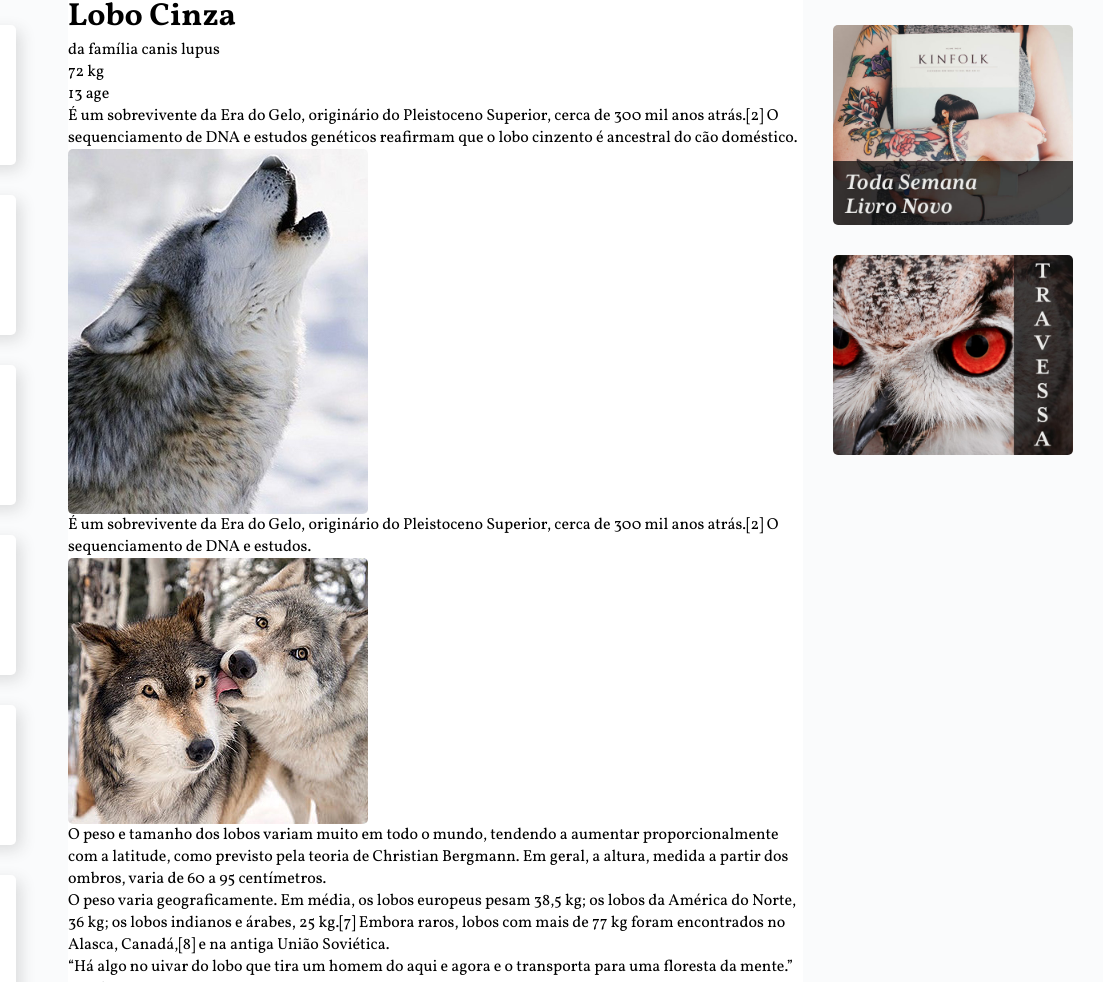
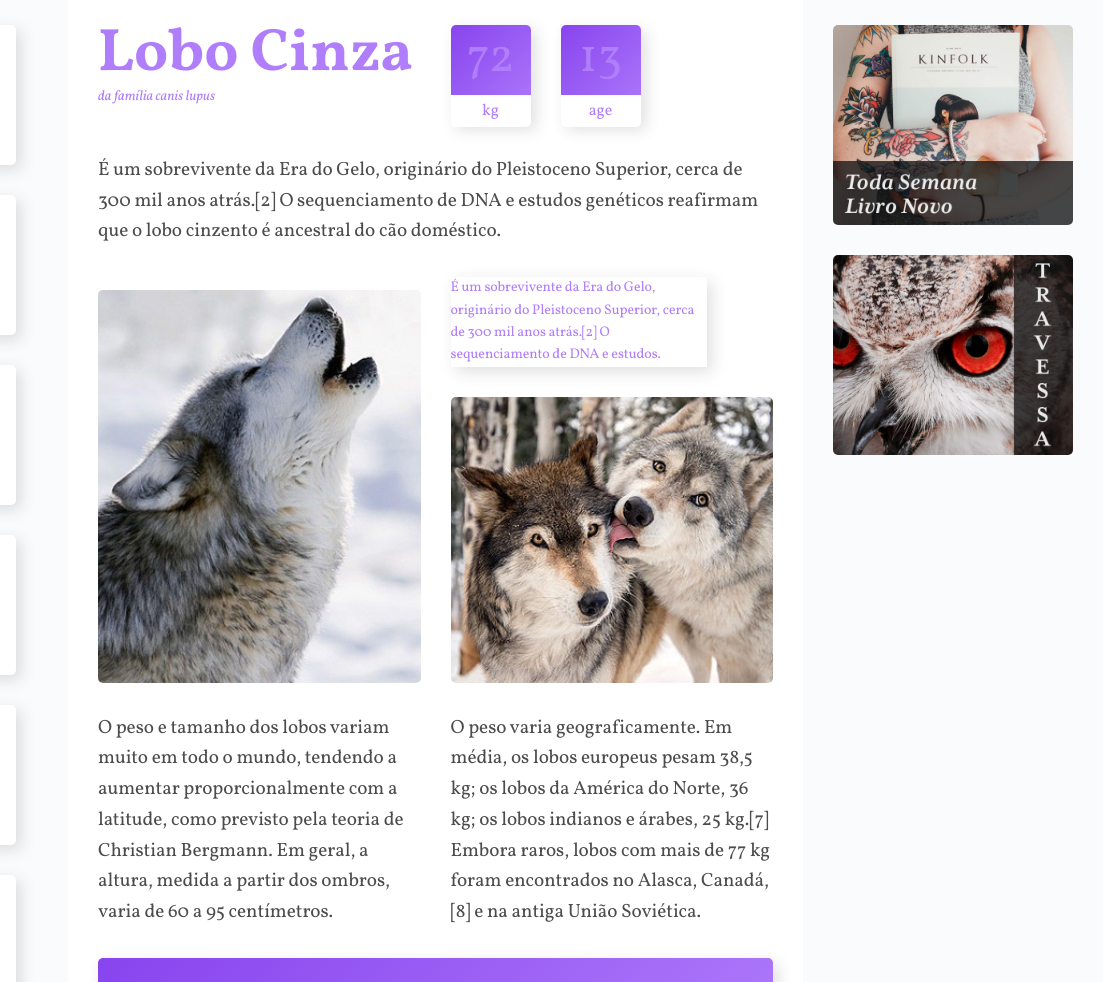
Before and after one commit to RenanCalvis/Wildbeast, a plain HTML site: page index.html in a window 1280 px wide. Shown: the part 110-1092 px from the top of the page, 177-1280 px from the left. Drawn offline with Linux system fonts and the light colour scheme.

Commit message:
style content

```diff
--- a/index.html
+++ b/index.html
@@ -50,23 +50,23 @@
                 </div>
             </div>
 
-            <p>É um sobrevivente da Era do Gelo, originário do Pleistoceno Superior, cerca de 300 mil anos atrás.[2] O sequenciamento de DNA e estudos genéticos reafirmam que o lobo cinzento é ancestral do cão doméstico.</p>
+            <p class="colum-wide">É um sobrevivente da Era do Gelo, originário do Pleistoceno Superior, cerca de 300 mil anos atrás.[2] O sequenciamento de DNA e estudos genéticos reafirmam que o lobo cinzento é ancestral do cão doméstico.</p>
 
-            <img src="img/wolf1.jpg" alt="Lobo 1">
+            <img class="img-1" src="img/wolf1.jpg" alt="Lobo 1">
 
-            <p>É um sobrevivente da Era do Gelo, originário do Pleistoceno Superior, cerca de 300 mil anos atrás.[2] O sequenciamento de DNA e estudos.</p>
+            <p class="destaque-text">É um sobrevivente da Era do Gelo, originário do Pleistoceno Superior, cerca de 300 mil anos atrás.[2] O sequenciamento de DNA e estudos.</p>
 
-            <img src="img/wolf2.jpg" alt="Lobo 2">
+            <img class="img-2" src="img/wolf2.jpg" alt="Lobo 2">
 
             <p>O peso e tamanho dos lobos variam muito em todo o mundo, tendendo a aumentar proporcionalmente com a latitude, como previsto pela teoria de Christian Bergmann. Em geral, a altura, medida a partir dos ombros, varia de 60 a 95 centímetros.</p>
 
             <p>O peso varia geograficamente. Em média, os lobos europeus pesam 38,5 kg; os lobos da América do Norte, 36 kg; os lobos indianos e árabes, 25 kg.[7] Embora raros, lobos com mais de 77 kg foram encontrados no Alasca, Canadá,[8] e na antiga União Soviética.</p>
 
-            <blockquote class="citacao">
+            <blockquote class="citacao colum-wide">
                 <p>“Há algo no uivar do lobo que tira um homem do aqui e agora e o transporta para uma floresta da mente.”</p>
             </blockquote>
 
-            <ul>
+            <ul class="atributos">
                 <li>Surgiu: 12.00 anos</li>
                 <li>Tipo: Mamífero</li>
                 <li>Idade Média: 13 anos</li>
@@ -81,7 +81,7 @@
                 <p>É um sobrevivente da Era do Gelo, originário do Pleistoceno Superior, cerca de 300 mil anos atrás.[2] O sequenciamento de DNA e estudos genéticos reafirmam que o lobo cinzento é ancestral do cão doméstico.</p>
             </div>
 
-            <img src="img/wolf3.jpg" alt="Lobo 3">
+            <img class="colum-wide" src="img/wolf3.jpg" alt="Lobo 3">
         </main>
 
         <aside class="anuncios">
--- a/style.css
+++ b/style.css
@@ -23,6 +23,7 @@ a {
 img {
   display: block;
   max-width: 100%;
+  width: 100%;
   border-radius: 5px;
 }
 
@@ -94,6 +95,116 @@ img {
 /* Conteudo */
 .content {
   grid-area: content;
+  max-width: 900px;
+  margin: 0 auto;
+  padding: 30px;
+  display: grid;
+  grid-template-columns: 1fr 1fr;
+  gap: 30px;
+}
+
+.colum-wide {
+  grid-column: 1 / -1;
+}
+
+.img-1 {
+  grid-row: span 2;
+  align-self: end;
+}
+
+.img-2 {
+  align-self: end;
+}
+
+p {
+  font-size: 1.2rem;
+  line-height: 1.6;
+  letter-spacing: -0.005rem;
+  color: rgba(0, 0, 0, 0.7);
+}
+
+.informacoes p + p {
+  margin-top: 30px;
+}
+/* Titulos */
+.titulo {
+  color: #b07dfb;
+}
+.titulo h1 {
+  font-size: 3.75rem;
+  line-height: 1;
+  font-weight: 700;
+}
+.titulo span {
+  font-size: 0.875rem;
+  font-style: italic;
+}
+/* Caracteristicas */
+.caracteristicas {
+  display: flex;
+  gap: 30px;
+  align-items: flex-start;
+}
+.caracteristicas > div {
+  width: 80px;
+  text-align: center;
+  background: linear-gradient(135deg, #8844ee, #b07dfb);
+  border-radius: 5px;
+  box-shadow: 5px 5px 15px 0px rgba(44, 44, 44, 0.15);
+  position: relative;
+}
+.caracteristicas span {
+  display: block;
+  color: #b07dfb;
+}
+
+.numero {
+  font-size: 3rem;
+  line-height: 1;
+  margin: 10px auto;
+}
+
+.rotulo {
+  background: #fff;
+  border-radius: 0 0 5px 5px;
+  padding: 5px 0;
+  position: relative;
+  top: 2px;
+}
+
+.destaque-text {
+  font-size: 0.875rem;
+  color: #b07dfb;
+  max-width: 16rem;
+  box-shadow: 5px 5px 15px 0px rgba(44, 44, 44, 0.15);
+}
+
+.citacao,
+.atributos {
+  padding: 30px;
+  border-radius: 5px;
+  box-shadow: 5px 5px 15px 0px rgba(44, 44, 44, 0.15);
+  background: linear-gradient(135deg, #8844ee, #b07dfb);
+  align-self: start;
+}
+
+.citacao p {
+  color: #fff;
+  font-size: 1.5rem;
+  font-style: italic;
+  text-align: center;
+  max-width: 500px;
+  margin: 0 auto; /* Alinha o texto em relação ao seu tamanho definido pelo max-width */
+}
+
+.atributos li {
+  color: #fff;
+  font-family: "Courier New", Courier, monospace;
+  font-size: 1.125rem;
+  padding: 15px;
+}
+.atributos li + li {
+  border-top: 2px solid #b07dfb;
 }
 /* Anuncios */
 .anuncios {
@@ -111,8 +222,8 @@ img {
   background: linear-gradient(135deg, #8844ee, #b07dfb);
 }
 
-.footer p{
-    color: #fff;
-    padding: 30px;
-    text-align: center;
+.footer p {
+  color: #fff;
+  padding: 30px;
+  text-align: center;
 }
```
